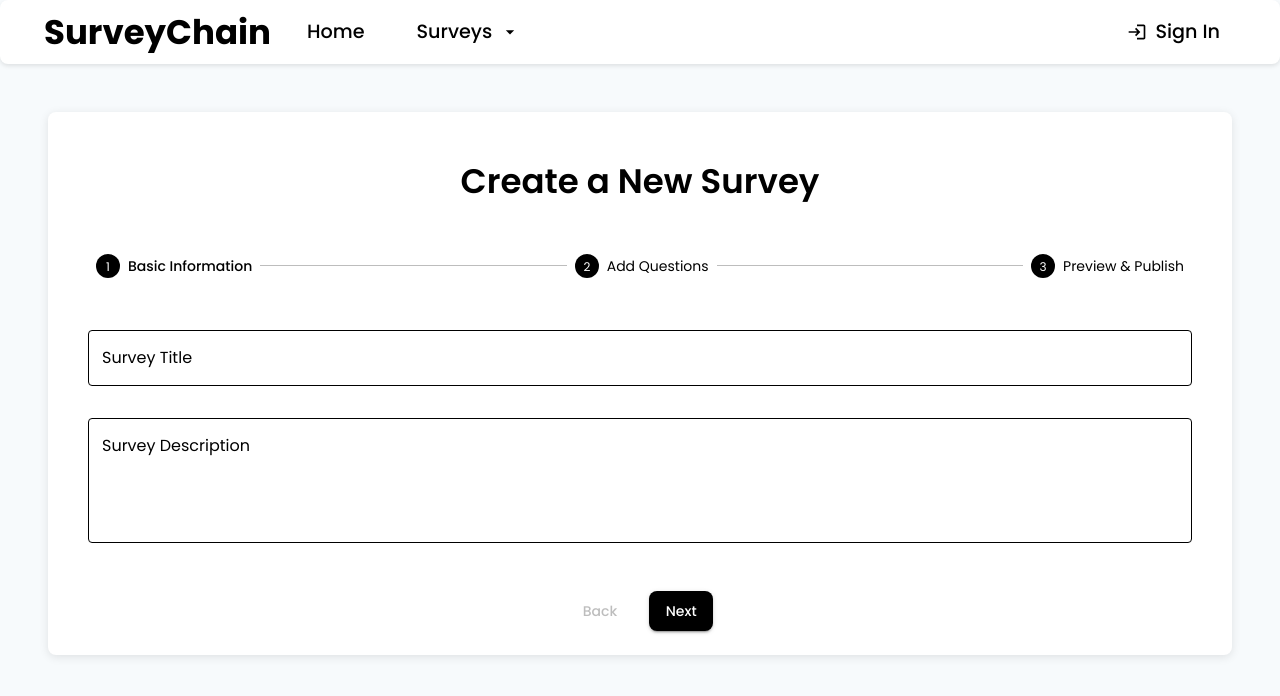
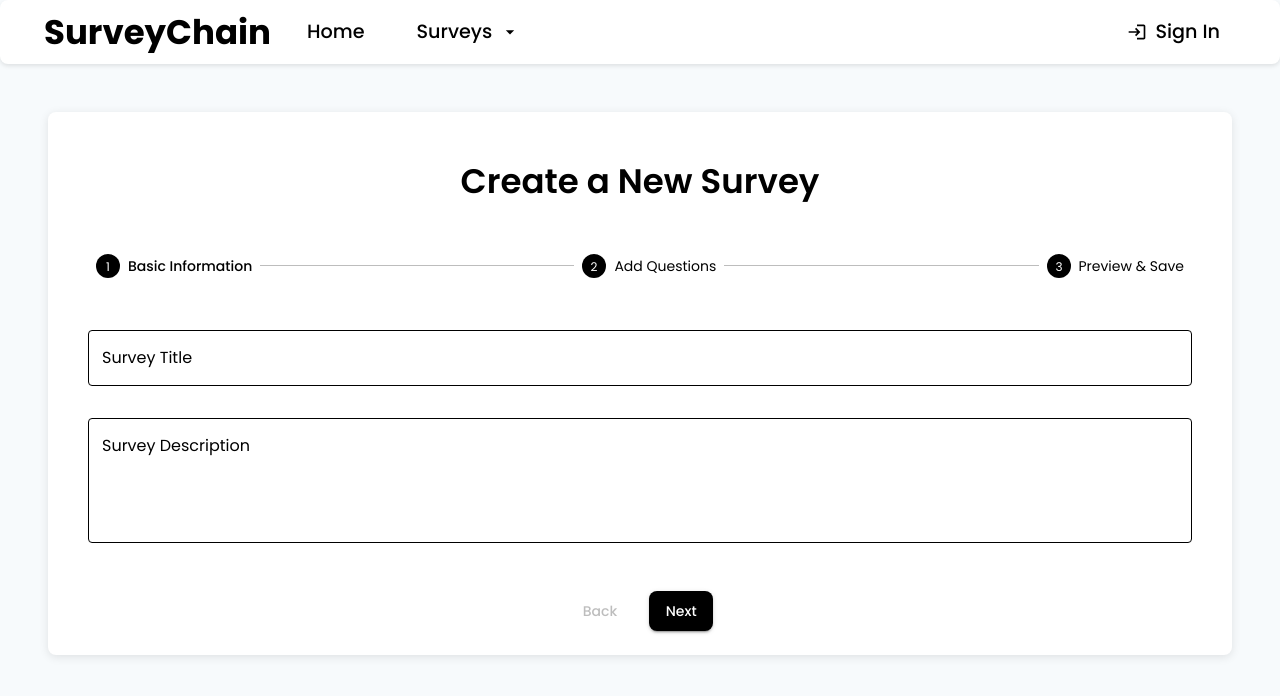
Before and after one commit to bmschwartz/survey-chain, a Next.js app: page /surveys/create in a window 1280 px wide. Shown: the top 696 px of the page. Built offline with nearby package versions, Linux system fonts and the light colour scheme.

Commit message:
fix(survey): updating the initialQuestion properly

```diff
--- a/src/components/survey/SurveyWizard.tsx
+++ b/src/components/survey/SurveyWizard.tsx
@@ -5,7 +5,7 @@ import { useSurveyBuilder } from '@/contexts/SurveyBuilderContext';
 import SurveyPreview from './SurveyPreview';
 import SurveyStep from './SurveyStep';
 
-const steps = ['Basic Information', 'Add Questions', 'Preview & Publish'];
+const steps = ['Basic Information', 'Add Questions', 'Preview & Save'];
 
 const SurveyWizard: React.FC = () => {
   const { activeStep, setActiveStep, resetSurvey } = useSurveyBuilder();
--- a/src/components/survey/question/QuestionEditorDetail.tsx
+++ b/src/components/survey/question/QuestionEditorDetail.tsx
@@ -30,6 +30,15 @@ const QuestionEditorDetail: React.FC<QuestionEditorDetailProps> = ({ question, i
   const [errors, setErrors] = useState<{ [key: string]: string | null }>({});
 
   const hasLocalChanges = !isEqual(initialQuestion, localQuestion);
+
+  useEffect(() => {
+    if (!question || !initialQuestion) {
+      return;
+    }
+    if (question.id && question.id !== initialQuestion.id) {
+      setInitialQuestion(question);
+    }
+  }, [question, initialQuestion]);
 
   useEffect(() => {
     // Ensure there's at least one empty option for MultipleChoice or Dropdown
```
